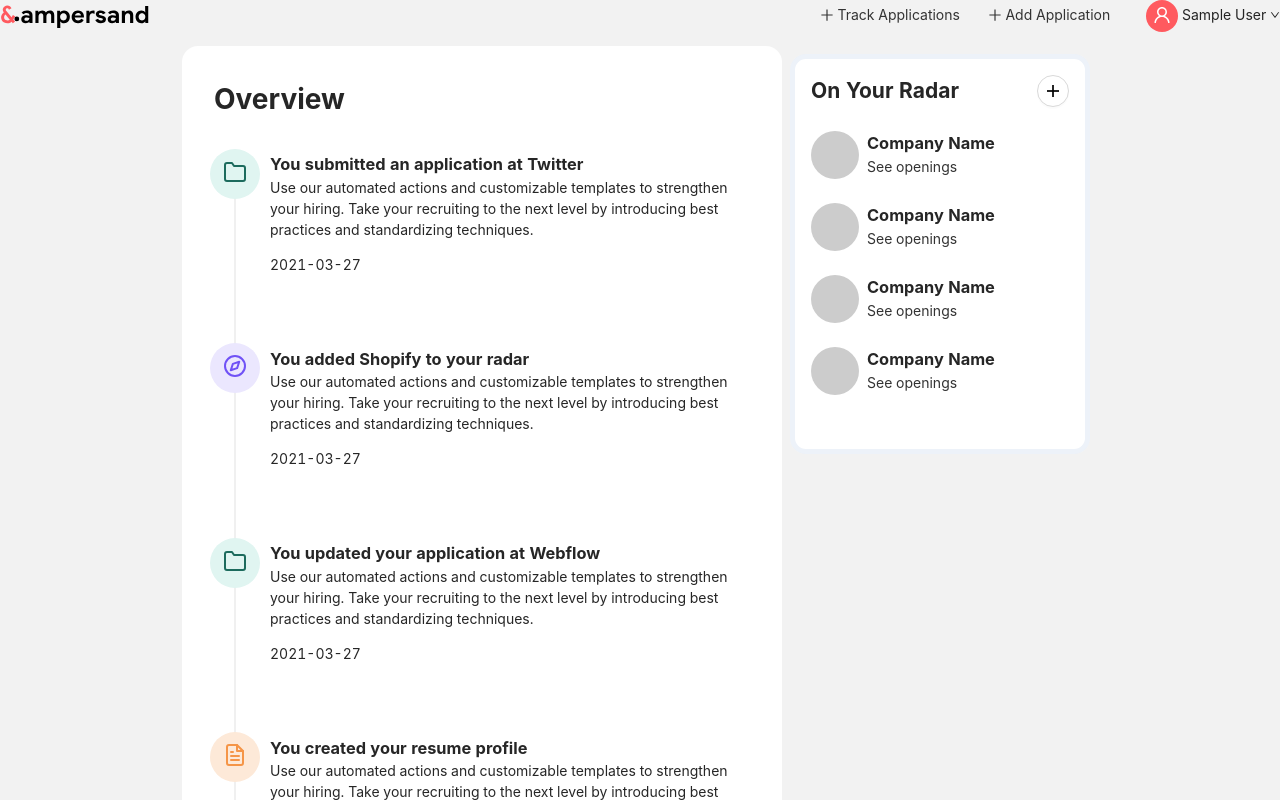
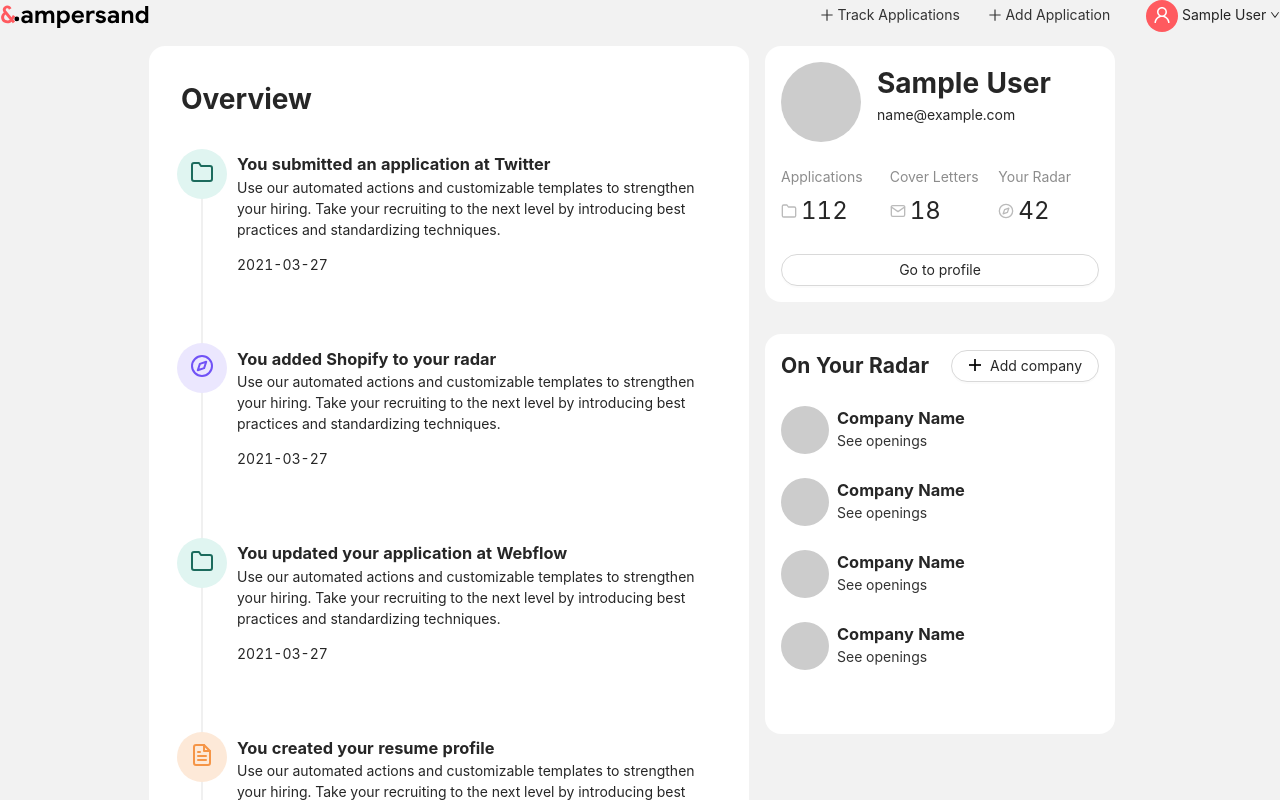
Before and after one commit to preshonyee/ampersand, a React (Create React App) app: page / in a window 1280 px wide. Shown: the top 800 px of the page. Built offline with nearby package versions, Linux system fonts and the light colour scheme; sample sign-in values are in the browser's storage.

Commit message:
feat(user card): add statistics to user card

```diff
--- a/src/components/Aside.tsx
+++ b/src/components/Aside.tsx
@@ -1,16 +1,16 @@
 import styled from "styled-components";
-import { Tooltip, Button, Avatar } from "antd";
+import { Button, Avatar } from "antd";
 import React from "react";
 import { PlusOutlined } from "@ant-design/icons";
+import UserCard from "./UserCard";
 
 const Radar = styled.div`
-  width: 300px;
+  width: 350px;
   height: 400px;
-  border: 5px solid #edf2f9;
   background-color: #fff;
   border-radius: 1rem;
   padding: 1rem;
-  margin: 0.5rem;
+  margin: 0 1rem;
   .title {
     display: flex;
     justify-content: space-between;
@@ -33,12 +33,13 @@
 const Aside = () => {
   return (
     <Wrapper>
+      <UserCard />
       <Radar>
         <div className="title">
           <h2>On Your Radar</h2>
-          <Tooltip title="Add a company">
-            <Button shape="circle" icon={<PlusOutlined />} />
-          </Tooltip>
+          <Button shape="round" icon={<PlusOutlined />}>
+            Add company
+          </Button>
         </div>
         <div className="list-item">
           <Avatar size={48} />
--- a/src/components/UserCard.tsx
+++ b/src/components/UserCard.tsx
@@ -1,4 +1,5 @@
-import { Avatar, Button } from "antd";
+import { Avatar, Button, Col, Row, Statistic } from "antd";
+import { Compass, Folder, Mail } from "react-feather";
 import { useSelector } from "react-redux";
 import { useHistory } from "react-router-dom";
 import styled from "styled-components";
@@ -6,6 +7,11 @@
 const Wrapper = styled.div`
   display: flex;
   flex-direction: column;
+  background-color: #fff;
+  width: 350px;
+  margin: 0 1rem 2rem 1rem;
+  padding: 1rem;
+  border-radius: 1rem;
 
   .profile {
     display: flex;
@@ -14,24 +20,21 @@
 
   .profile div:last-child {
     margin-left: 1rem;
-    p {
-      margin: 0;
-    }
-    button {
-      padding: 0;
-    }
   }
 
   h1 {
     text-transform: capitalize;
   }
+  .stats {
+    margin: 1.5rem 0;
+  }
 `;
 
 interface IUserCard {
-  isEmpty: boolean;
+  isEmpty?: boolean;
 }
 
-const UserCard: React.FC<IUserCard> = ({ isEmpty }) => {
+const UserCard: React.FC<IUserCard> = () => {
   const history = useHistory();
   const { user } = useSelector((state: any) => state.user);
 
@@ -46,12 +49,37 @@
             {user.firstName} {user.lastName}
           </h1>
           <p>{user.email}</p>
-          <Button type="link">Edit Profile</Button>
+          <p></p>
+          {/* Add social icons here */}
         </div>
       </div>
-      <p></p>
-      <Button block onClick={() => history.push("/editor")}>
-        {isEmpty ? "Create Resume" : "Update Resume"}
+      <div className="stats">
+        <Row gutter={[8, 16]}>
+          <Col span={8}>
+            <Statistic
+              title="Applications"
+              value={112}
+              prefix={<Folder color="#bbb" size={16} />}
+            />
+          </Col>
+          <Col span={8}>
+            <Statistic
+              title="Cover Letters"
+              value={18}
+              prefix={<Mail color="#bbb" size={16} />}
+            />
+          </Col>
+          <Col span={8}>
+            <Statistic
+              title="Your Radar"
+              value={42}
+              prefix={<Compass color="#bbb" size={16} />}
+            />
+          </Col>
+        </Row>
+      </div>
+      <Button shape="round" block onClick={() => history.push("/editor")}>
+        Go to profile
       </Button>
     </Wrapper>
   );
```
